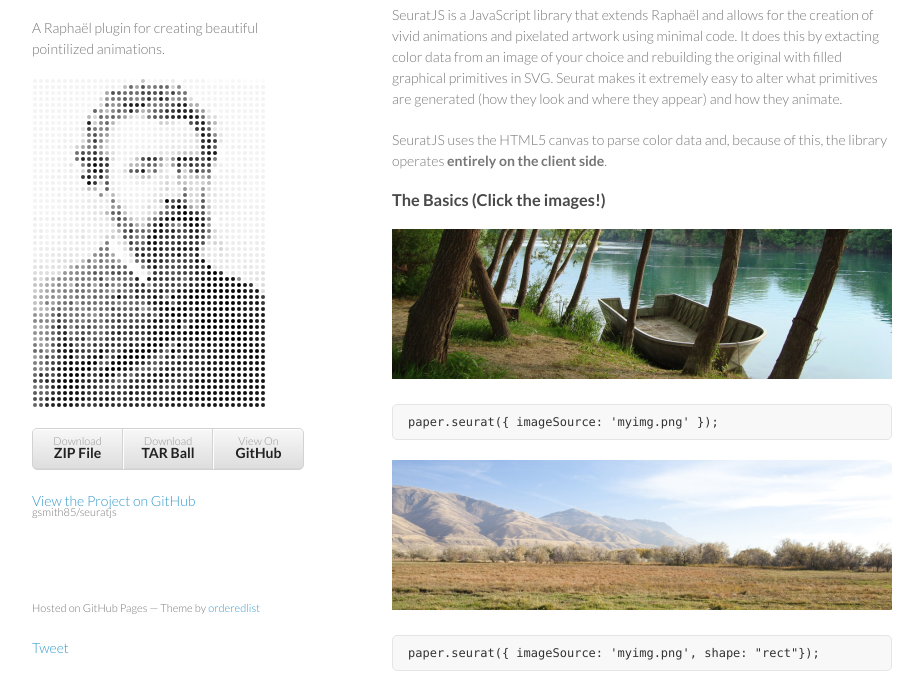
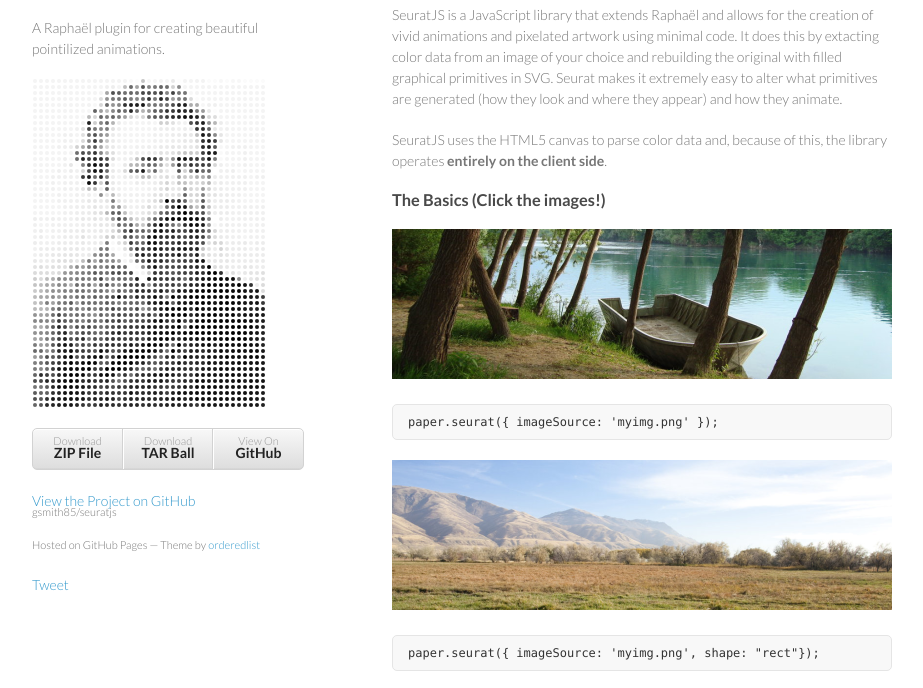
Before and after one commit to gsmith85/SeuratJS, a plain HTML site: page index.html in a window 1280 px wide. Shown: the part 92-780 px from the top of the page, without its empty margins (178-1101 px from the left). Drawn offline with nearby package versions, Linux system fonts and the light colour scheme.

Commit message:
Version 1.0.0.7 of Website
Fixed location of Twitter button

```diff
--- a/stylesheets/styles.css
+++ b/stylesheets/styles.css
@@ -180,7 +180,8 @@ footer {
   width:270px;
   float:left;
   position:fixed;
-  bottom:50px;
+  /*bottom:50px;*/
+  top:625px;
 }
 
 @media print, screen and (max-width: 960px) {
```
